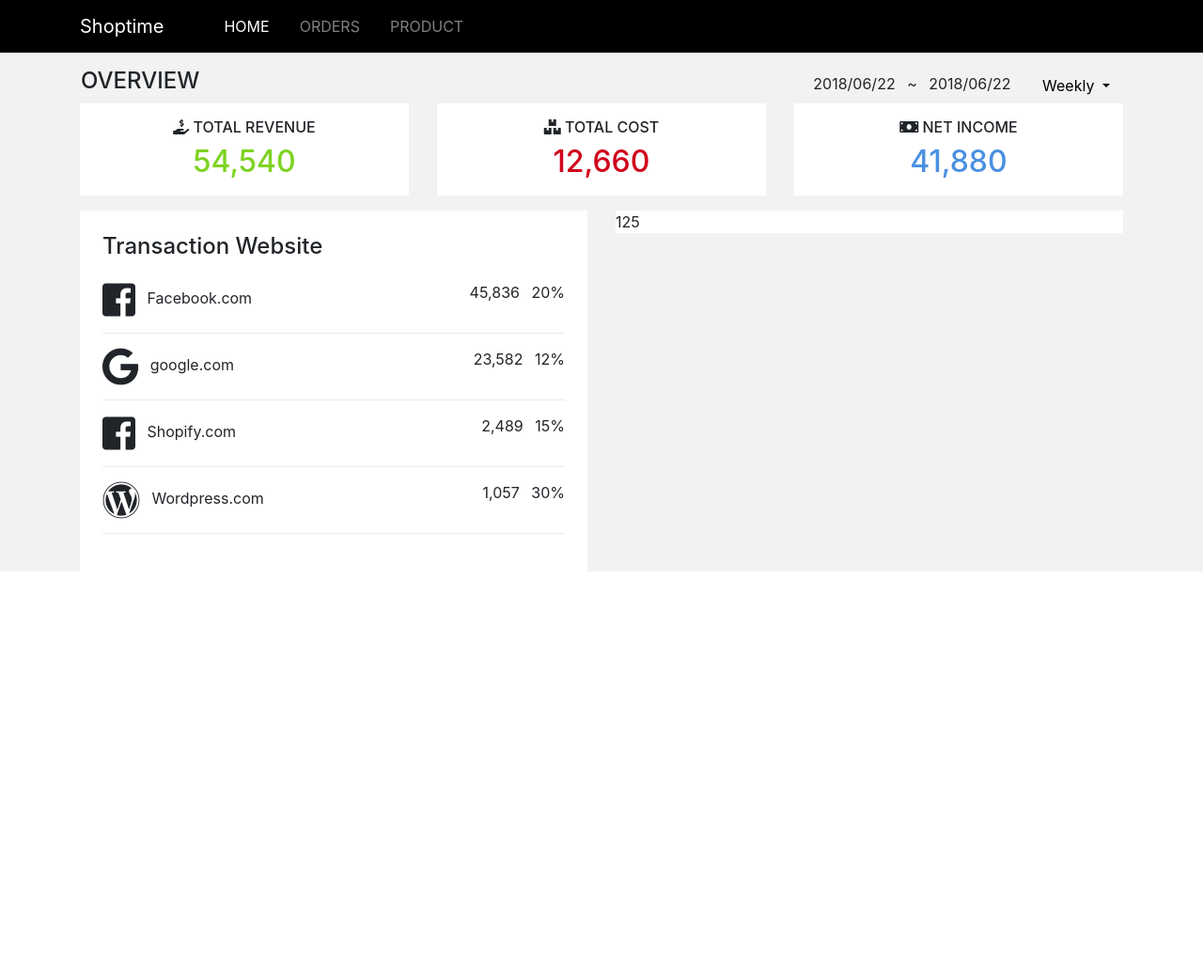
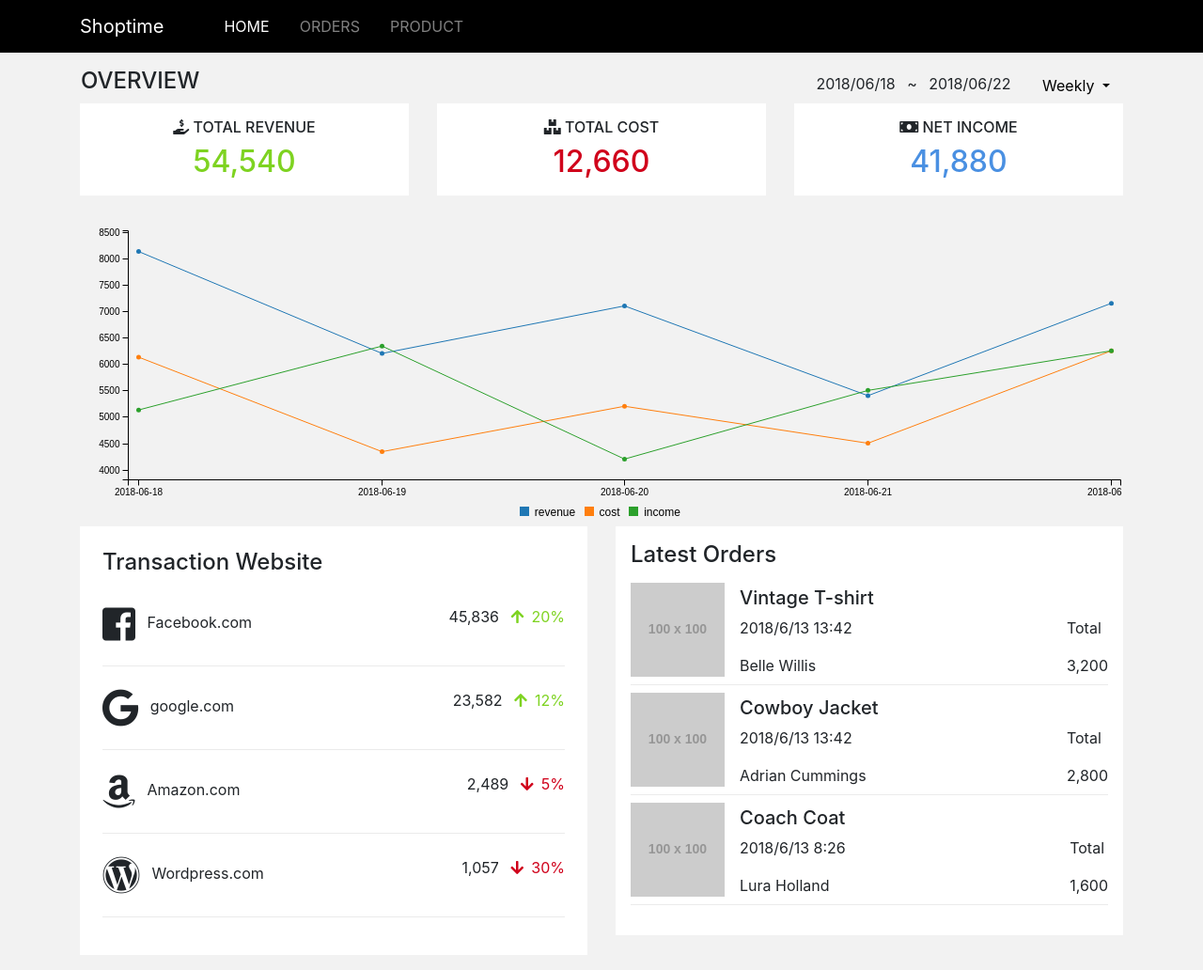
Before and after one commit to chengjiwang/admin-order, a plain HTML site: page index.html in a window 1280 px wide. Shown: the whole page at 94% size. Before the commit the page ends 800 px from the top, so only its background shows below. Drawn offline with nearby package versions, Linux system fonts and the light colour scheme; placeholder pictures from the web are drawn by us.

Commit message:
add orders & c3 chart & modify layout

```diff
--- a/index.html
+++ b/index.html
@@ -9,10 +9,9 @@
   <link rel="stylesheet" href="https://use.fontawesome.com/releases/v5.0.13/css/all.css" integrity="sha384-DNOHZ68U8hZfKXOrtjWvjxusGo9WQnrNx2sqG0tfsghAvtVlRW3tvkXWZh58N9jp"
     crossorigin="anonymous">
   <link rel="stylesheet" href="stylesheets/all.css">
+  <link rel="stylesheet" href="stylesheets/c3.min.css">
 </head>
-
-<body>
-  <div class="wrap">
+<body class="wrap">
   <nav class="navbar navbar-expand-lg navbar-dark header">
     <div class="container">
       <a class="navbar-brand mr-5" href="#">Shoptime</a>
@@ -41,7 +40,7 @@
     <div class="row justify-content-between">
       <h2 class="h4 pl-3">OVERVIEW</h2>
       <div class="pr-3">
-          <span class="mr-2">2018/06/22</span>
+        <span class="mr-2">2018/06/18</span>
         <span class="mr-2">
           &#126;
         </span>
@@ -57,8 +56,8 @@
         </span>
       </div>
     </div>
-      <ul class="row overview-item">
-        <li class="col-4 text-center">
+    <ul class="row list-unstyled">
+      <li class="col-12 col-md-4 text-center mb-3">
         <div class="item-bg p-3">
           <h3 class="h6">
             <i class="fas fa-hand-holding-usd"></i>
@@ -67,7 +66,7 @@
           <p class="mb-0 h2 revenue-color">54,540</p>
         </div>
       </li>
-        <li class="col-4 text-center">
+      <li class="col-12 col-md-4 text-center mb-3">
         <div class="item-bg p-3">
           <h3 class="h6">
             <i class="fas fa-boxes"></i>
@@ -76,7 +75,7 @@
           <p class="mb-0 h2 cost-color">12,660</p>
         </div>
       </li>
-        <li class="col-4 text-center">
+      <li class="col-12 col-md-4 text-center mb-3">
         <div class="item-bg p-3">
           <h3 class="h6">
             <i class="fas fa-money-bill"></i>
@@ -87,13 +86,17 @@
       </li>
     </ul>
   </section>
+  <div class="activity">
+    <div id="chart" class="mx-3">
+    </div>
+  </div>
   <section class="transaction container">
     <div class="row">
-        <div class="col-md-6 website">
+      <div class="col-12 col-md-6 website mb-3">
         <div class="item-bg p-4">
           <h2 class="h4">Transaction Website</h2>
-            <ul>
-              <li class="d-flex justify-content-between">
+          <ul class="list-unstyled">
+            <li class="d-flex justify-content-between py-4">
               <div>
                 <span class="mr-2">
                   <i class="fab fa-facebook-square icon-web"></i>
@@ -102,10 +105,10 @@
               </div>
               <div>
                 <span>45,836</span>
-                  <span class="ml-2">20%</span>
+                <span class="ml-2 plus-color"><i class="fas fa-arrow-up"></i><span class="ml-2">20%</span></span>
               </div>
             </li>
-              <li class="d-flex justify-content-between">
+            <li class="d-flex justify-content-between py-4">
               <div>
                 <span class="mr-2">
                   <i class="fab fa-google icon-web"></i>
@@ -114,22 +117,22 @@
               </div>
               <div>
                 <span>23,582</span>
-                  <span class="ml-2">12%</span>
+                <span class="ml-2 plus-color"><i class="fas fa-arrow-up"></i><span class="ml-2">12%</span></span>
               </div>
             </li>
-              <li class="d-flex justify-content-between">
+            <li class="d-flex justify-content-between py-4">
               <div>
                 <span class="mr-2">
-                    <i class="fab fa-facebook-square icon-web"></i>
+                  <i class="fab fa-amazon icon-web"></i>
                 </span>
-                  <span>Shopify.com</span>
+                <span>Amazon.com</span>
               </div>
               <div>
                 <span>2,489</span>
-                  <span class="ml-2">15%</span>
+                <span class="ml-2 minus-color"><i class="fas fa-arrow-down"></i><span class="ml-2">5%</span></span>
               </div>
             </li>
-              <li class="d-flex justify-content-between">
+            <li class="d-flex justify-content-between py-4">
               <div>
                 <span class="mr-2">
                   <i class="fab fa-wordpress icon-web"></i>
@@ -138,21 +141,61 @@
               </div>
               <div>
                 <span>1,057</span>
-                  <span class="ml-2">30%</span>
+                <span class="ml-2 minus-color"><i class="fas fa-arrow-down"></i><span class="ml-2">30%</span></span>
               </div>
             </li>
           </ul>
         </div>
       </div>
-        <div class="col-md-6 orders">
-          <div class="item-bg">125</div>
+      <div class="col-12 col-md-6 orders mb-3">
+        <div class="item-bg p-3">
+          <h3 class="h4">Latest Orders</h3>
+          <ul class="list-unstyled">
+            <li class="d-flex align-items-end py-2">
+              <img src="http://fakeimg.pl/100x100/ " alt="">
+              <div class="ml-3">
+                <h4 class="h5">Vintage T-shirt</h4>
+                <p>2018/6/13  13:42</p>
+                <p class="mb-0">Belle Willis</p>
+              </div>
+              <div class="ml-auto">
+                <p>Total</p>
+                <p class="mb-0">3,200</p>
+              </div>
+            </li>
+            <li class="d-flex align-items-end py-2">
+              <img src="http://fakeimg.pl/100x100/ " alt="">
+              <div class="ml-3">
+                <h4 class="h5">Cowboy Jacket</h4>
+                <p>2018/6/13  13:42</p>
+                <p class="mb-0">Adrian Cummings</p>
+              </div>
+              <div class="ml-auto">
+                <p>Total</p>
+                <p class="mb-0">2,800</p>
+              </div>
+            </li>
+            <li class="d-flex align-items-end py-2">
+              <img src="http://fakeimg.pl/100x100/ " alt="">
+              <div class="ml-3">
+                <h4 class="h5">Coach Coat</h4>
+                <p>2018/6/13  8:26</p>
+                <p class="mb-0">Lura Holland</p>
+              </div>
+              <div class="ml-auto">
+                <p>Total</p>
+                <p class="mb-0">1,600</p>
+              </div>
+            </li>
+          </ul>
+        </div>
       </div>
     </div>
   </section>
-
-  </div>
   <script src="javascripts/vendor.js"></script>
+  <script src="https://d3js.org/d3.v5.js"></script>
+  <script src="javascripts/c3.min.js"></script>
+  <script src="javascripts/index.js"></script>
 
 </body>
-
 </html>
--- /dev/null
+++ b/javascripts/index.js
@@ -0,0 +1,23 @@
+$(document).ready(function () {
+	var chart = c3.generate({
+		bindto: '#chart',
+		data: {
+			x: 'x',
+			//        xFormat: '%Y%m%d', // 'xFormat' can be used as custom format of 'x'
+			columns: [
+				['x', '2018-06-18', '2018-06-19', '2018-06-20', '2018-06-21', '2018-06-22'],
+				['revenue', 8130, 6200, 7100, 5400, 7150],
+				['cost', 6130, 4340, 5200, 4500, 6250],
+				['income', 5130, 6340, 4200, 5500, 6250]
+			]
+		},
+		axis: {
+			x: {
+				type: 'timeseries',
+				tick: {
+					format: '%Y-%m-%d'
+				}
+			}
+		}
+	});
+});
--- a/scss/helpers/_variables.scss
+++ b/scss/helpers/_variables.scss
@@ -5,3 +5,6 @@
 $revenue-color: #7ED321;
 $cost-color: #D0021B;
 $income-color: #4A90E2;
+
+$plus-color: #7ED321;
+$minus-color: #D0021B;
--- a/scss/pages/_index.scss
+++ b/scss/pages/_index.scss
@@ -13,6 +13,12 @@
 .income-color {
   color: $income-color;
 }
+.plus-color {
+  color: $plus-color;
+}
+.minus-color {
+  color: $minus-color;
+}
 
 .header {
   background-color: $admin-bg;
@@ -23,25 +29,20 @@
     outline: none;
     box-shadow: none;
   }
-  .overview-item {
-    padding-left: 0;
-    li {
-      list-style-type: none;
-    }
-  }
 }
 
 .transaction {
-  ul {
-    padding-left: 0;
-    li {
-      padding: 15px 0;
-      list-style-type: none;
-      border-bottom: 1px solid #EBEBEB;
-    }
+  li {
+    // padding: 15px 0;
+    border-bottom: 1px solid #EBEBEB;
   }
   .icon-web {
     vertical-align: middle;
     font-size: 40px;
   }
 }
+
+.activity {
+  max-width: 1140px;
+  margin: 0 auto;
+}
```
Also changed, not shown: javascripts/c3.min.js (added), scss/all.scss (line endings or trailing spaces), stylesheets/all.css, stylesheets/c3.min.css (added), 1 other file. Lines whose indentation alone changed are shown as unchanged.
